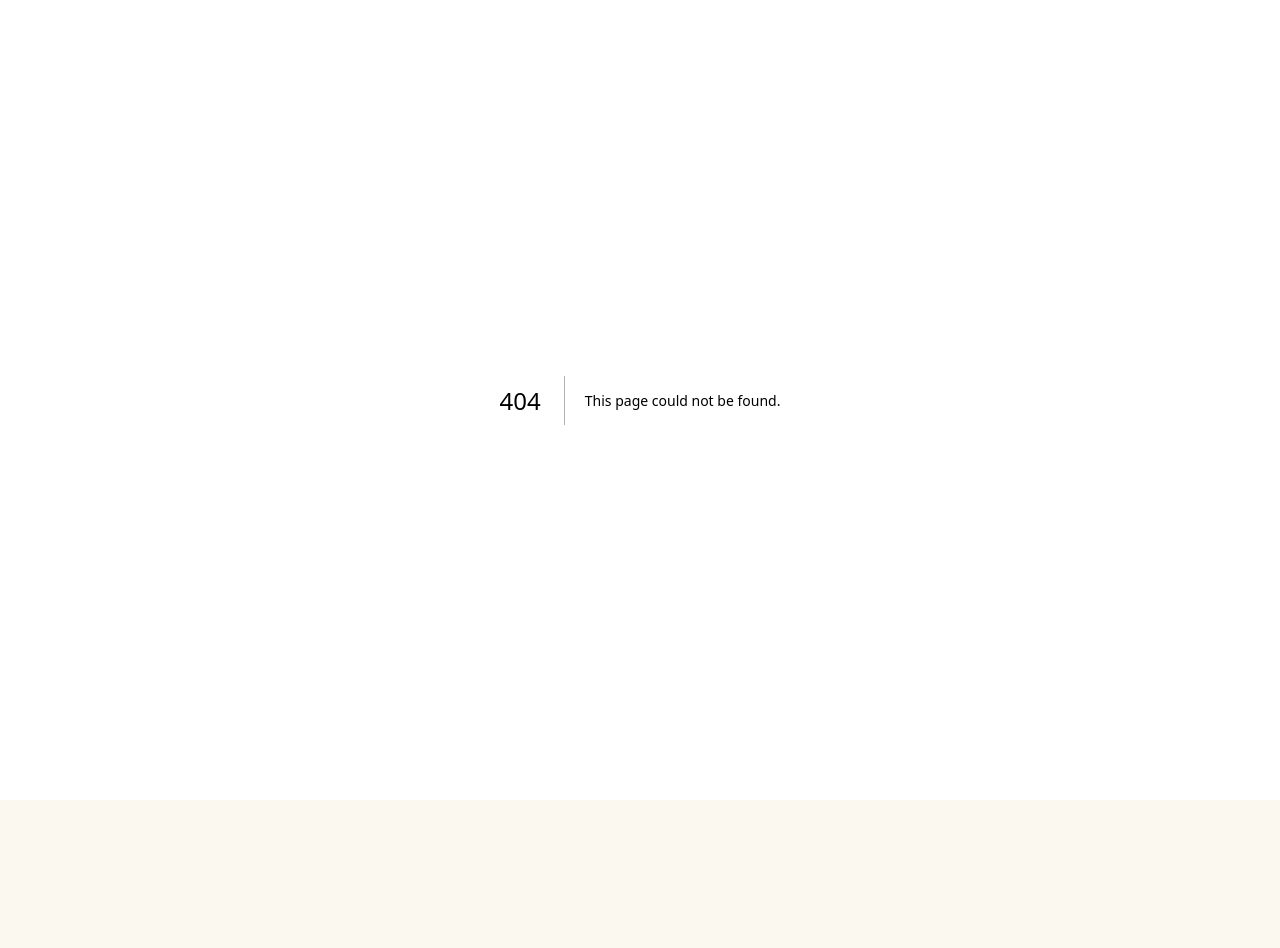
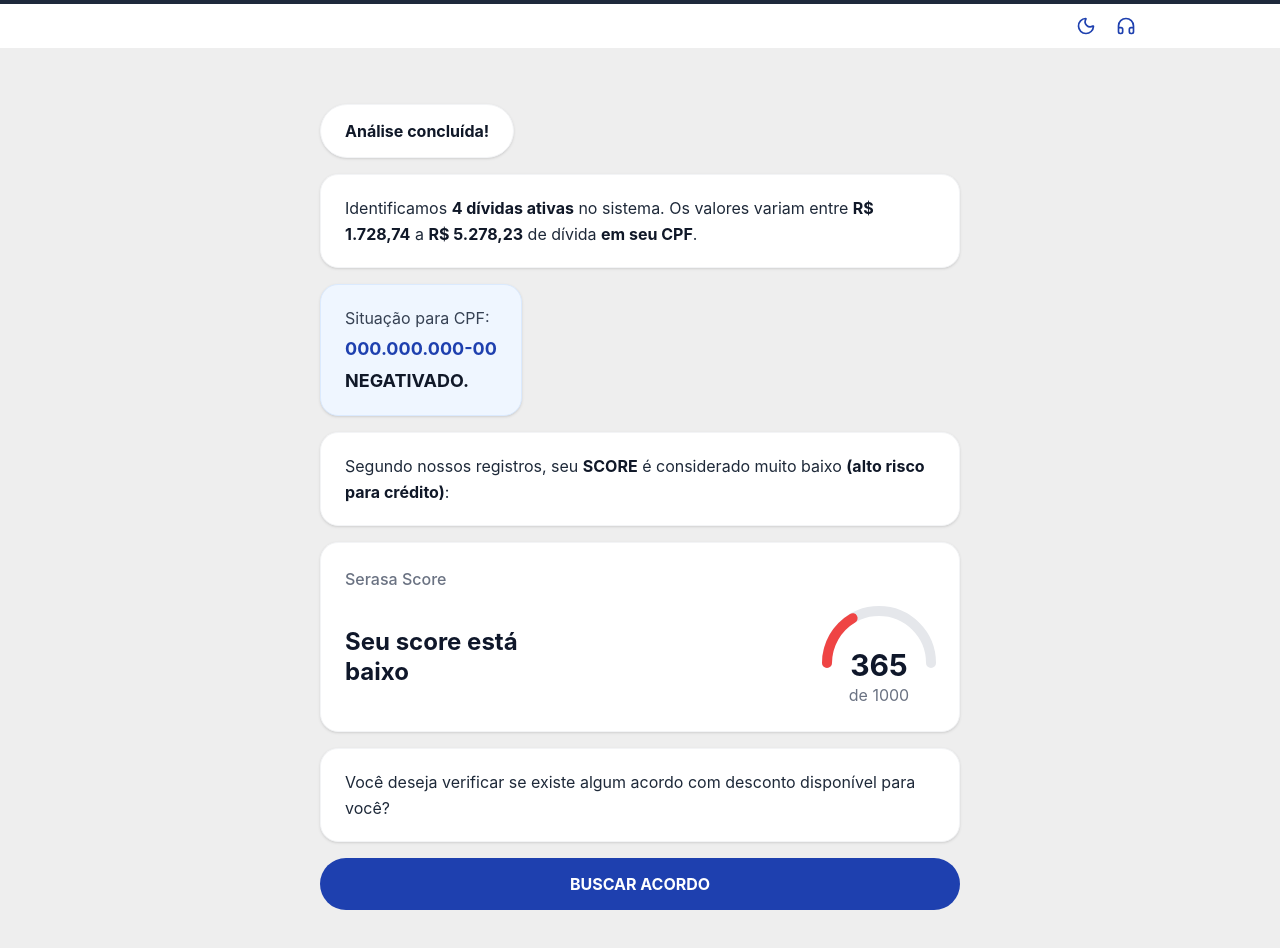
Before and after one commit to pauloprotv4-cloud/limpnome, a Next.js app: page /analise in a window 1280 px wide. Before the commit this address had no page. Shown: the top 948 px of the page. Before the commit the page ends 800 px from the top, so only its background shows below. Built offline with nearby package versions, Linux system fonts and the light colour scheme.

Commit message:
feat: add new AnalisePage and AnaliseClient components with theme toggle and analysis results

```diff
--- /dev/null
+++ b/app/analise/page.tsx
@@ -0,0 +1,23 @@
+import { Headphones, Moon } from 'lucide-react'
+import AnaliseClient from '@/components/analise-client'
+
+export default function AnalisePage() {
+  return (
+    <div className="min-h-screen bg-[#eeeeee]">
+      <header className="border-t-4 border-[#1e293b] bg-white">
+        <div className="mx-auto flex max-w-5xl items-center justify-end gap-5 px-4 py-3 text-[#1e40af]">
+          <button type="button" aria-label="Alternar tema" className="transition-opacity hover:opacity-70">
+            <Moon className="size-5" aria-hidden="true" />
+          </button>
+          <button type="button" aria-label="Suporte" className="transition-opacity hover:opacity-70">
+            <Headphones className="size-5" aria-hidden="true" />
+          </button>
+        </div>
+      </header>
+
+      <main className="flex justify-center px-4 py-10 sm:py-14">
+        <AnaliseClient />
+      </main>
+    </div>
+  )
+}
--- /dev/null
+++ b/components/analise-client.tsx
@@ -0,0 +1,97 @@
+'use client'
+
+// Dados genéricos exibidos ao lead (não temos API de CPF).
+const CPF_CLIENTE = '000.000.000-00'
+const SCORE = 365
+const SCORE_MAXIMO = 1000
+
+// Arco do medidor: comprimento total da trilha e deslocamento proporcional ao score.
+const COMPRIMENTO_ARCO = 147.6548547187203
+const OFFSET = COMPRIMENTO_ARCO - (SCORE / SCORE_MAXIMO) * COMPRIMENTO_ARCO
+
+export default function AnaliseClient() {
+  return (
+    <section aria-label="Resultado da análise" className="w-full max-w-[640px] space-y-3 sm:space-y-4">
+      <div className="w-fit max-w-full rounded-full border border-gray-100 bg-white px-4 py-2.5 shadow-sm sm:px-6 sm:py-3.5">
+        <p className="text-sm font-bold text-gray-900 sm:text-base">Análise concluída!</p>
+      </div>
+
+      <div className="w-full rounded-2xl border border-gray-100 bg-white px-4 py-3.5 shadow-sm sm:px-6 sm:py-5">
+        <p className="text-sm leading-relaxed text-gray-800 sm:text-base">
+          Identificamos <span className="font-bold text-gray-900">4 dívidas ativas</span> no sistema. Os valores variam
+          entre <span className="font-bold text-gray-900">R$ 1.728,74</span> a{' '}
+          <span className="font-bold text-gray-900">R$ 5.278,23</span> de dívida{' '}
+          <span className="font-bold text-gray-900">em seu CPF</span>.
+        </p>
+      </div>
+
+      <div className="w-fit max-w-full rounded-2xl border border-blue-100 bg-blue-50 px-4 py-3.5 shadow-sm sm:px-6 sm:py-5">
+        <p className="text-sm leading-relaxed text-gray-700 sm:text-base">Situação para CPF:</p>
+        <p className="mt-1 text-base font-bold text-[#1e40af] sm:text-lg">{CPF_CLIENTE}</p>
+        <p className="mt-1 text-base font-bold text-gray-900 sm:text-lg">NEGATIVADO.</p>
+      </div>
+
+      <div className="w-full rounded-2xl border border-gray-100 bg-white px-4 py-3.5 shadow-sm sm:px-6 sm:py-5">
+        <p className="text-sm leading-relaxed text-gray-800 sm:text-base">
+          Segundo nossos registros, seu <span className="font-bold text-gray-900">SCORE</span> é considerado muito baixo{' '}
+          <span className="font-bold text-gray-900">(alto risco para crédito)</span>:
+        </p>
+      </div>
+
+      <div className="w-full rounded-2xl border border-gray-100 bg-white px-4 py-5 shadow-sm sm:px-6 sm:py-6">
+        <p className="text-sm font-medium text-gray-500 sm:text-base">Serasa Score</p>
+        <div className="mt-4 flex items-center justify-between gap-4">
+          <div>
+            <p className="text-xl font-bold leading-tight text-[#0f172a] sm:text-2xl">
+              Seu score está
+              <br />
+              baixo
+            </p>
+          </div>
+          <div className="flex flex-col items-center">
+            <svg
+              height="60"
+              width="112"
+              viewBox="0 0 112 60"
+              className="overflow-visible"
+              aria-label={`Score ${SCORE} de ${SCORE_MAXIMO}`}
+            >
+              <path
+                d="M 4 56 A 47 47 0 0 1 108 56"
+                fill="transparent"
+                stroke="#e5e7eb"
+                strokeWidth="10"
+                strokeLinecap="round"
+              />
+              <path
+                d="M 4 56 A 47 47 0 0 1 108 56"
+                fill="transparent"
+                stroke="#ef4444"
+                strokeWidth="10"
+                strokeLinecap="round"
+                strokeDasharray={COMPRIMENTO_ARCO}
+                strokeDashoffset={OFFSET}
+                className="transition-all duration-700 ease-out"
+              />
+            </svg>
+            <p className="-mt-4 text-2xl font-bold text-[#0f172a] sm:-mt-5 sm:text-3xl">{SCORE}</p>
+            <p className="text-sm text-gray-500 sm:text-base">de {SCORE_MAXIMO}</p>
+          </div>
+        </div>
+      </div>
+
+      <div className="w-full rounded-2xl border border-gray-100 bg-white px-4 py-3.5 shadow-sm sm:px-6 sm:py-5">
+        <p className="text-sm leading-relaxed text-gray-800 sm:text-base">
+          Você deseja verificar se existe algum acordo com desconto disponível para você?
+        </p>
+      </div>
+
+      <button
+        type="button"
+        className="block w-full rounded-full bg-[#1e40af] px-5 py-3 text-center text-sm font-bold text-white transition-colors hover:bg-[#1a3696] sm:px-6 sm:py-3.5 sm:text-base"
+      >
+        BUSCAR ACORDO
+      </button>
+    </section>
+  )
+}
--- a/components/empresas-client.tsx
+++ b/components/empresas-client.tsx
@@ -1,6 +1,7 @@
 'use client'
 
 import { useRef, useState } from 'react'
+import { useRouter } from 'next/navigation'
 import { Pause, Play } from 'lucide-react'
 
 // Dados genéricos exibidos ao lead (não temos API de CPF).
@@ -14,6 +15,7 @@ function formatTime(segundos: number) {
 }
 
 export default function EmpresasClient() {
+  const router = useRouter()
   const [mostrarPlayer, setMostrarPlayer] = useState(false)
   const [tocando, setTocando] = useState(false)
   const [tempoAtual, setTempoAtual] = useState(0)
@@ -114,6 +116,7 @@ export default function EmpresasClient() {
           {audioTerminou ? (
             <button
               type="button"
+              onClick={() => router.push('/analise')}
               className="mt-5 w-full rounded-full bg-[#1e40af] py-3.5 text-base font-bold uppercase tracking-wide text-white transition-colors hover:bg-[#1a3696] sm:py-4 sm:text-lg"
             >
               Sim! Quero continuar
```
